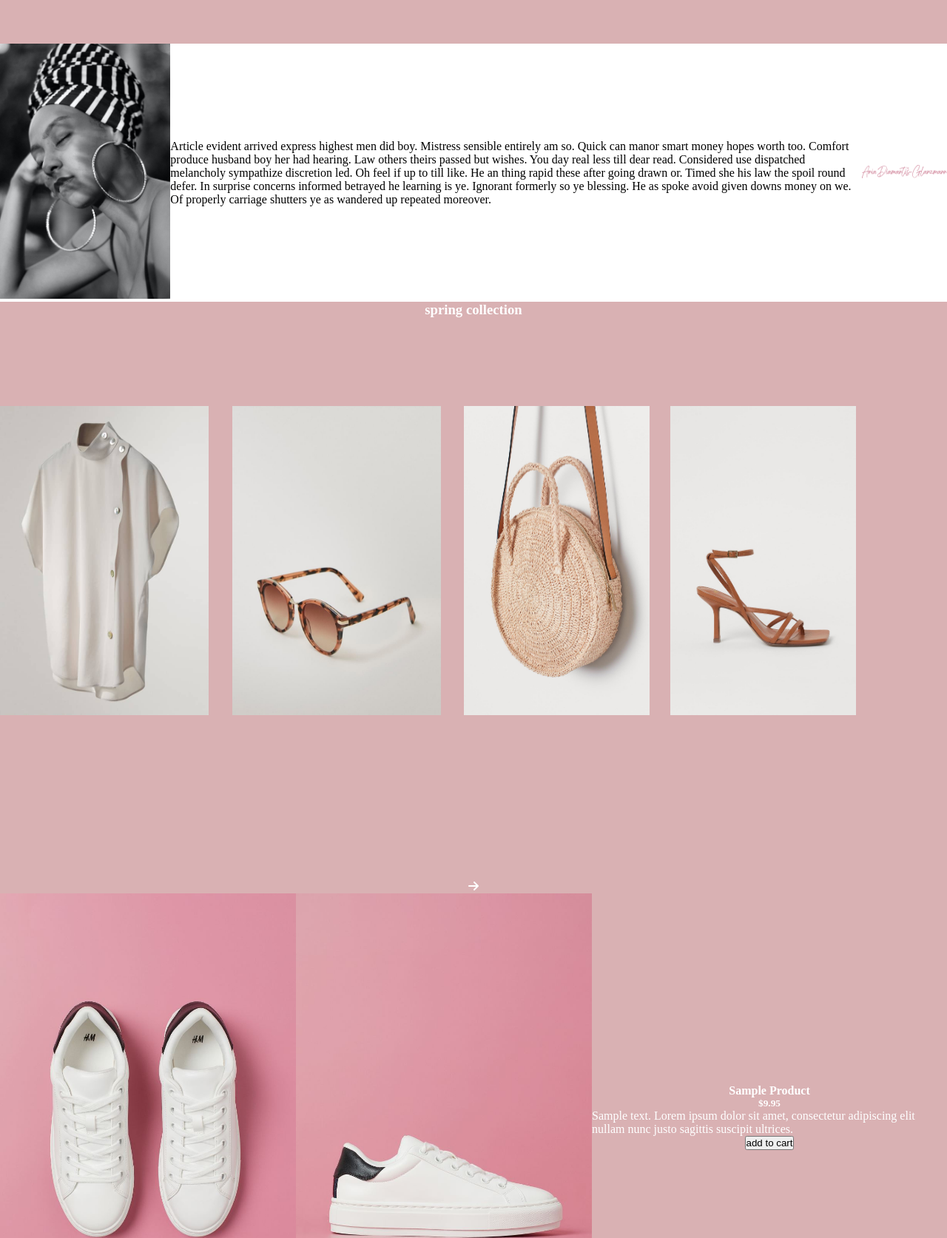
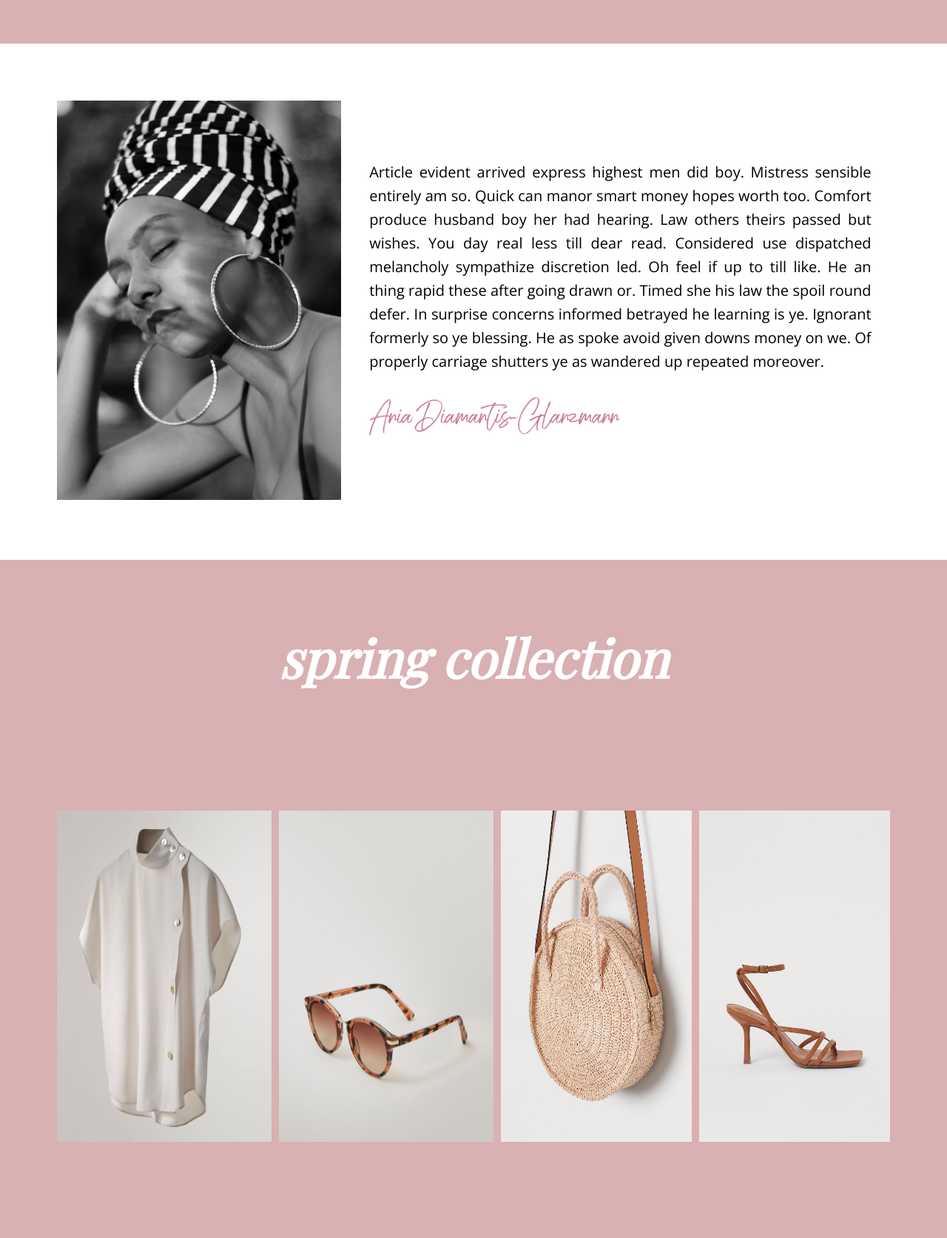
Before and after one commit to Marrockx/fashion_nicepage, a plain HTML site: page index.html in a window 1280 px wide. Shown: the part 3360-5034 px from the top of the page at 74% size. Drawn offline with nearby package versions, Linux system fonts and the light colour scheme; a web font is replaced by a local one.

Commit message:
add styling

```diff
--- a/css/style.css
+++ b/css/style.css
@@ -127,7 +127,8 @@ a:hover {
 	justify-content: space-evenly;
 }
 
-#newsletter-heading {
+#newsletter-heading,
+#slides-heading {
 	font-family: "Playfair Display", serif;
 	font-weight: 700;
 	line-height: 1.6;
@@ -149,7 +150,7 @@ a:hover {
 }
 
 #newsletter-form-content input,
-#newsletter-form-content button {
+button {
 	border: none;
 
 	padding: 1rem 1rem;
@@ -162,7 +163,8 @@ a:hover {
 	font-weight: 300;
 }
 
-#newsletter-form-content button {
+#newsletter-form-content button,
+#product-call-to-action button {
 	text-transform: uppercase;
 	font-weight: 600;
 	color: #ffffff;
@@ -172,26 +174,51 @@ a:hover {
 #article-container {
 	display: flex;
 	flex-direction: row;
-	background: #ffffff;
+	background: hsl(0, 0%, 100%);
+	padding: 4.8rem;
+	gap: 2.4rem;
 }
-#article-container div {
+#article-container div#img-article {
 	margin: auto;
 	color: #000000;
+	height: 100%;
+	object-fit: cover;
 }
 
-#article-container img {
-	width: 100%;
+#article-container #article-banner {
+	width: 30vw;
+	height: 540px;
 }
 
 #article-content {
 	display: flex;
+	flex-direction: column;
+	font-family: "Open Sans", sans-serif;
+	font-size: 1.25rem;
+	line-height: 1.6;
+	text-align: justify;
+	padding-right: 1.6rem;
+	color: #000000;
+	justify-content: center;
+}
+
+#author-signature {
+	margin-top: 2rem;
+}
+#author-signature img {
+	width: 50%;
 }
 
 #slides-container {
 	display: flex;
 	flex-direction: column;
-	height: 100vh;
+	height: 140vh;
 	align-items: center;
+	padding: 4.8rem;
+}
+
+#slides-heading {
+	font-size: 3.75rem;
 }
 
 #slides-images {
@@ -199,38 +226,55 @@ a:hover {
 
 	flex-direction: row;
 	margin: auto;
+	gap: 10px;
+	padding: 2rem 0;
 }
 
 #slides-images img {
-	width: 90%;
-	height: 80%;
+	width: 100%;
+	height: 90%;
+}
+
+#slides-nav-arrow {
+	font-size: 3rem;
+	font-weight: 300;
+	width: 1rem;
 }
 
 #product-content {
 	display: flex;
 	flex-direction: row;
+	justify-content: center;
 	margin: auto;
+	height: 100vh;
+	padding: 4.8rem;
+	gap: 10px;
+	background-color: #ffffff;
+	color: #000000;
 }
 
 #product-content div {
 	margin: auto;
+	height: 100%;
 }
 
 #product-content div img {
-	width: 400px;
-	height: 200pz;
+	width: 280px;
+	height: 90%;
 }
 
 #product-info {
 	display: flex;
 	flex-direction: column;
 	justify-content: space-between;
+	font-size: 1.2rem;
 }
 
 #subscribe-section {
 	color: #000000;
-
+	background-color: #ffffff;
 	z-index: 0;
+	font-size: 1.4rem;
 }
 
 #subscribe-content {
@@ -251,17 +295,31 @@ a:hover {
 	object-fit: fill;
 }
 
+#subscribe-heading {
+	font-size: 3.75rem;
+	font-family: "Playfair Display", serif;
+	font-weight: 700;
+	line-height: 1.6;
+	font-style: italic;
+}
+
 #subscribe-form {
 	display: flex;
 	flex-direction: column;
 	background: #ffffff;
 	justify-content: center;
+	align-items: center;
 }
 
 #horizontal-line {
 	background: #d9b1b3;
 	height: 5px;
 	width: 6rem;
+}
+
+#subscriber-input {
+	justify-content: center;
+	align-self: center;
 }
 
 #social-media-section {
@@ -273,6 +331,7 @@ a:hover {
 	z-index: 1;
 	background: #333333;
 	display: flex;
+	height: 40vh;
 	flex-direction: column;
 	align-items: center;
 	justify-content: space-around;
--- a/index.html
+++ b/index.html
@@ -111,7 +111,9 @@
 					</section>
 					<section id="article-section">
 						<div id="article-container">
-							<div><img src="images/article-img.jpeg" alt="" /></div>
+							<div id="img-article">
+								<img src="images/article-img.jpeg" alt="" id="article-banner" />
+							</div>
 							<div id="article-content">
 								<div id="article-text">
 									<p>
```
